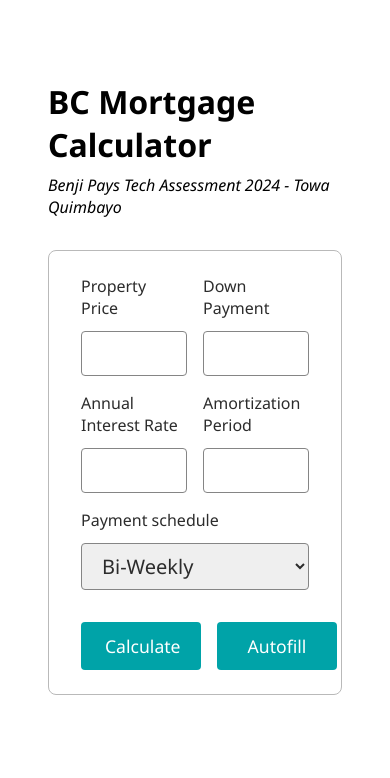
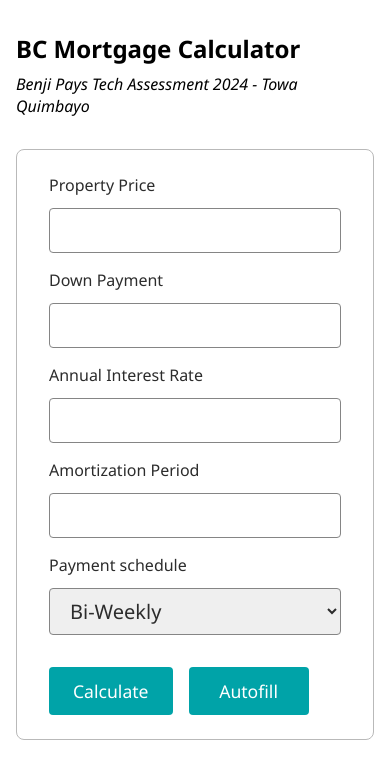
Before and after one commit to towaquimbayo/bc-mortgage-calculator, a plain HTML site: page client/index.html in a window 390 px wide. Drawn offline with Linux system fonts and the light colour scheme.

Commit message:
added media queries for mobile responsive

```diff
--- a/client/styles.css
+++ b/client/styles.css
@@ -97,3 +97,15 @@ form button:hover {
   display: none;
   margin-top: 1rem;
 }
+
+@media screen and (max-width: 600px) {
+  body {
+    padding: 2rem 1rem;
+  }
+  h1 {
+    font-size: 1.5rem;
+  }
+  form .form-group {
+    flex-direction: column;
+  }
+}
```
